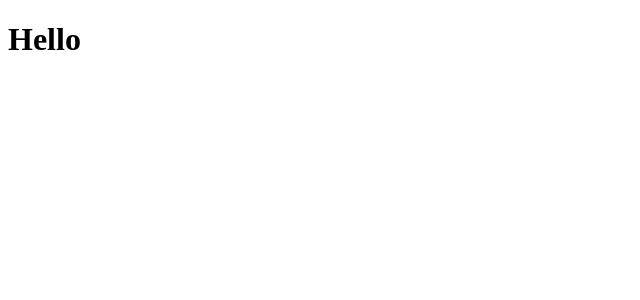
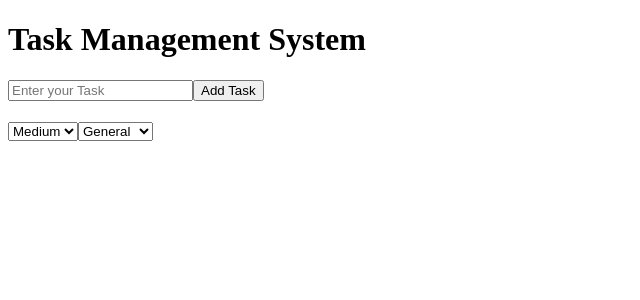
Before and after one commit to Kris1511/Task_buddy, a React (Create React App) app: page / in a window 1280 px wide. Shown: the top 300 px of the page, without its empty margins (0-640 px from the left). Built offline with nearby package versions, Linux system fonts and the light colour scheme.

Commit message:
Added components

```diff
--- a/package.json
+++ b/package.json
@@ -34,5 +34,8 @@
       "last 1 firefox version",
       "last 1 safari version"
     ]
+  },
+  "devDependencies": {
+    "ajv": "^7.2.4"
   }
 }
--- a/src/App.js
+++ b/src/App.js
@@ -1,7 +1,11 @@
+import TaskForm from "./Components/TaskForm";
 
 function App() {
   return (
-    <h1>Hello</h1>
+    <>
+    <h1>Task Management System</h1>
+    <TaskForm />
+    </>
   );
 }
 
--- /dev/null
+++ b/src/Components/TaskForm.jsx
@@ -0,0 +1,41 @@
+import React, { useState } from "react";
+
+const TaskForm = () => {
+  const [task, setTask] = useState("");
+
+  const [priority, setPriority] = useState("Medium");
+
+  const [category, setCategory] = useState("General");
+
+  return (
+    <form>
+      <input
+        type="text"
+        placeholder="Enter your Task"
+        value={task}
+        onChange={(e) => setTask(e.target.value)}
+        required
+      />
+      <span>
+        <button>Add Task</button>
+      </span>
+      <h1>{task}</h1>
+
+      <div>
+        <select value={priority} onChange={(e) => setPriority(e.target.value)}>
+          <option>Medium</option>
+          <option>Low</option>
+          <option>High</option>
+        </select>
+
+        <select value={category} onChange={(e) => setCategory(e.target.value)}>
+          <option>General</option>
+          <option>Work</option>
+          <option>Personal</option>
+        </select>
+      </div>
+    </form>
+  );
+};
+
+export default TaskForm;
```
Also changed, not shown: src/Components/ProgressTracker.jsx (added, +9 -0 lines), src/Components/TaskList.jsx (added, +9 -0 lines), 1 other file (tests, documents, lock files or other folders).
